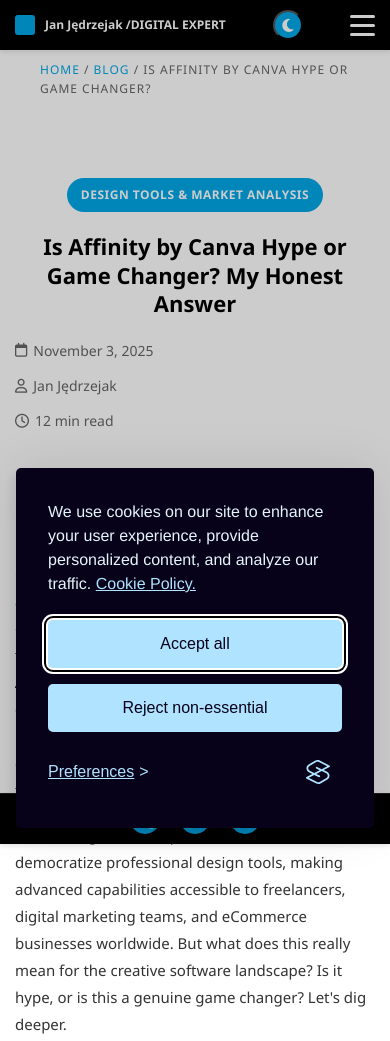
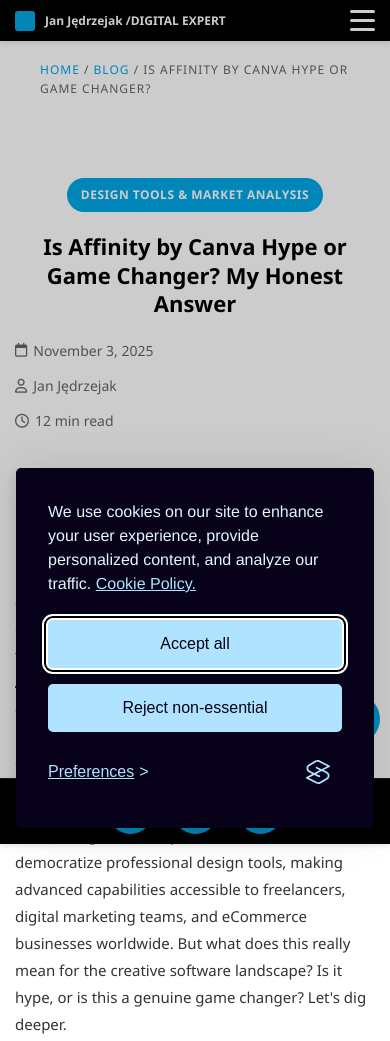
Before and after one commit to janjedrzejak/janjedrzejak.github.io, a plain HTML site: page blog-posts/affinity-by-canva.html in a window 390 px wide. Shown: the top 1041 px of the page. Drawn offline with Linux system fonts and the light colour scheme.

Commit message:
better responsive view in blog post and fix toggle button

```diff
--- a/blog-posts/affinity-by-canva.html
+++ b/blog-posts/affinity-by-canva.html
@@ -69,7 +69,6 @@
             <li><a href="../index.html#contact" onclick="scrollToSection('contact')">CONTACT</a></li>
             <li><a href="../blog.html">BLOG</a></li>
         </ul>
-        <button class="dark-mode-toggle toolbar-icon" id="darkModeToggle" title="Toggle Dark Mode"><i class="fas fa-moon"></i></button>
         <button class="hamburger" id="hamburger">
             <span></span>
             <span></span>
@@ -103,8 +102,10 @@
         </div>
     </div>
     <div id="scroll-progress"></div>
+
 <div class="projects-container">
-
+                <div class="dark-mode-toggle-container"><button class="dark-mode-toggle" id="darkModeToggle" title="Toggle Dark Mode"><i class="fas fa-moon"></i></button>
+                    </div>
         <!-- Breadcrumb -->
         <div class="breadcrumb">
             <a href="../index.html">HOME</a> / <a href="../blog.html">BLOG</a> / Is Affinity by Canva Hype or Game Changer?
@@ -651,7 +652,7 @@
 
             if (document.body.classList.contains('dark-mode')) {
                 localStorage.setItem('darkMode', 'enabled');
-                darkModeToggle.innerHTML = '<i class="bi bi-brightness-high-fill"></i>';
+                darkModeToggle.innerHTML = '<i class="fas fa-sun"> </i>';
             } else {
                 localStorage.setItem('darkMode', 'disabled');
                 darkModeToggle.innerHTML = '<i class="fas fa-moon"></i>';
--- a/styl-dark-mode.css
+++ b/styl-dark-mode.css
@@ -1,23 +1,38 @@
 .dark-mode-toggle {
     display: none;
 }
+.dark-mode-toggle-container  {
+    display: none;
+}
        @media (max-width: 768px) {
-        .dark-mode-toggle:hover {
-            transform: scale(1.0);
-        }
         .dark-mode-toggle {
             display: flex;
         }
-        .toolbar-icon {
-            width: 30px;
-            height: 30px;
+        .dark-mode-toggle-container {
+            display: block;
+            position: fixed;
+            bottom: 100px;
+            right: 10px;
         }
-
+        button  {
+            border:none;
+            background: transparent;
+            padding: 0;
+            margin: 0;
+        }
         .dark-mode-toggle i {
-            font-size: 15px;
             display: flex;
             align-items: center;
             justify-content: center;
+            width: 50px;
+            height: 50px;
+            background-color: #00a8e8;
+            border-radius: 50%;
+            color: #fff !important;
+            font-size: 24px;
+            text-decoration: none;
+            transition: all 0.3s ease;
+            cursor: pointer;
 
         }
         button.dark-mode {
@@ -74,8 +89,9 @@
             color:#b0b0b0;
         }
         .dark-mode i {
-            color:#fff;
+            color:#fff !important;
         }
+
 
         .dark-mode .highlight-box {
             background-color: #333;
```
